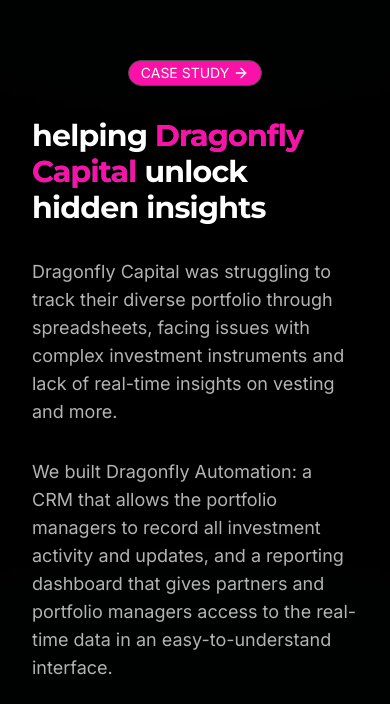
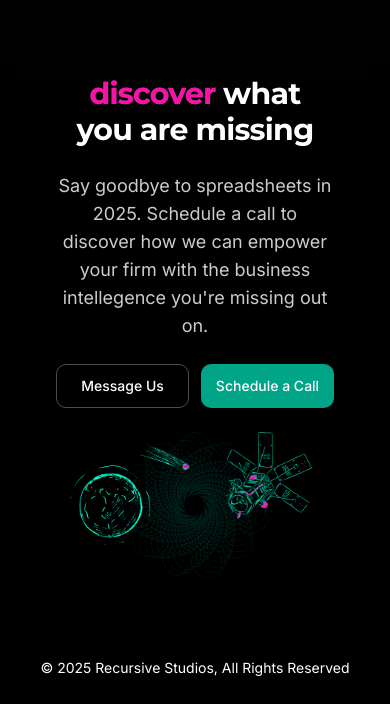
Before and after one commit to KirstenPomales/recursive, a Next.js app: page /tooling in a window 390 px wide. Shown: the part 2500-3204 px from the top of the page. Built offline with nearby package versions, Linux system fonts and the light colour scheme.

Commit message:
fixed pfp image, commented out unfinished testimonials and case study.

```diff
--- a/src/app/tooling/page.tsx
+++ b/src/app/tooling/page.tsx
@@ -12,7 +12,7 @@
       <Header2 />
       <Hero2 />
       <Features2 />
-      <Hero3 />
+      {/* <Hero3 /> */}
       <CtaSection2 />
       <Footer2 />
     </>
--- a/src/components/carousel-testimonial-card.tsx
+++ b/src/components/carousel-testimonial-card.tsx
@@ -25,12 +25,14 @@
   className,
 }: CarouselTestimonialCardProps) {
   return (
-    <CarouselItem className={cn("md:basis-1/2 lg:basis-1/3", className)}>
+    <CarouselItem className={cn("md:basis-1/2 lg:basis-1/2", className)}>
       <div className="h-full p-1">
         <Card className="h-full border border-border bg-black shadow-md">
           <CardContent className="flex flex-col items-start gap-2 p-7 pt-4">
             <div className="relative -mt-1 h-24 w-48">
-              {logoImage && <Image src={logoImage} alt={`${username} logo`} fill className="object-contain" />}
+              {logoImage && (
+                <Image src={logoImage} alt={`${username} logo`} fill className="object-contain" />
+              )}
             </div>
             <div className="flex items-center gap-4">
               <div className="relative size-10">
--- a/src/components/hero-3.tsx
+++ b/src/components/hero-3.tsx
@@ -30,9 +30,9 @@
         </p>
         <div>
           <p className="max-w-md text-left text-lg text-muted-foreground">
-            We built Dragonfly Automation: a CRM that allows the portfolio managers to record all
-            investment activity and updates, and a reporting dashboard that gives partners and
-            portfolio managers access to the real-time data in an easy-to-understand interface.
+            We a CRM that allows the portfolio managers to record all investment activity and
+            updates, and a reporting dashboard that gives partners and portfolio managers access to
+            the real-time data in an easy-to-understand interface.
           </p>
           <ul className="mt-5 list-inside space-y-2">
             <li className="flex items-center">
--- a/src/components/testimonials.tsx
+++ b/src/components/testimonials.tsx
@@ -31,16 +31,16 @@
         We&apos;ve collaborated with dozens of teams building and financing future-proof technology.
       </p>
       <Carousel opts={{ align: "start", loop: true }} className="mt-6 w-full px-4 xl:px-0">
-        <CarouselPrevious className="-left-6 size-7 xl:-left-12 xl:size-8" />
+        {/* <CarouselPrevious className="-left-6 size-7 xl:-left-12 xl:size-8" /> */}
         <CarouselContent className="pb-4">
-          <CarouselTestimonialCard
+          {/* <CarouselTestimonialCard
             name="Someone Important"
             username="Dragonfly Capital"
             image="/images/testimonial-3.avif"
             logoImage="/images/dragonfly-logo.png"
             projectContext="Portfolio management platform"
             text="Curabitur at quam eget eros semper euismod vitae at neque. Ut ultrices ut tortor et feugiat. Etiam vitae nisi eleifend, blandit ligula quis, sodales neque. blandit ligula quis, sodales neque. blandit ligula quis."
-          />
+          /> */}
           <CarouselTestimonialCard
             name="Piero Gancia"
             username="Atomic Fund"
@@ -57,16 +57,16 @@
             projectContext="Commodities ERP system"
             text="Their mobile first ERP system has brought our business into the 21st century. He closely worked with us to understand our operations to give us a tailored solution that fits perfectly into our existing workflows."
           />
-          <CarouselTestimonialCard
+          {/* <CarouselTestimonialCard
             name="Someone Important"
             username="Other ERP Client"
             image="/images/testimonial-4.avif"
             logoImage="/images/bloom-logo.png"
             projectContext="Custom ERP Implementation"
             text="Suspendisse a velit elit. Curabitur augue libero, vulputate sed dui id, sodales venenatis sem. Suspendisse dapibus neque eu justo volutpat gravida."
-          />
+          /> */}
         </CarouselContent>
-        <CarouselNext className="-right-6 size-7 xl:-right-12 xl:size-8" />
+        {/* <CarouselNext className="-right-6 size-7 xl:-right-12 xl:size-8" /> */}
       </Carousel>
     </section>
   );
```
